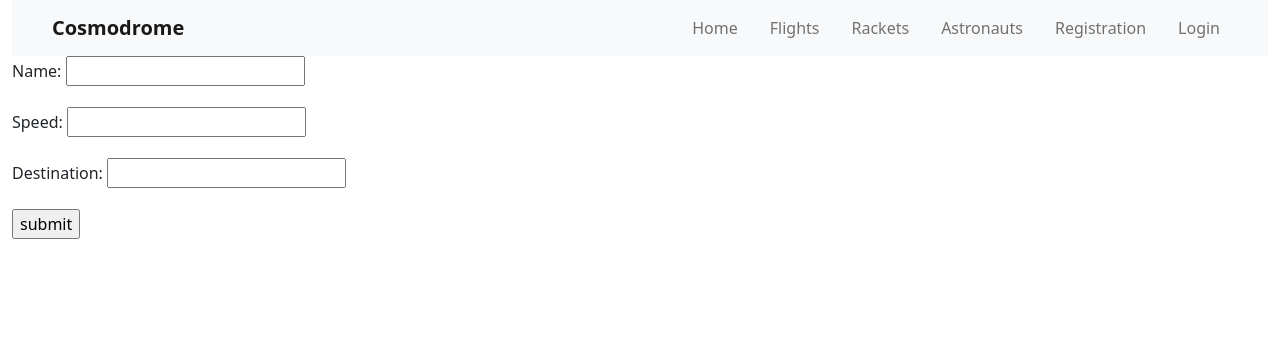
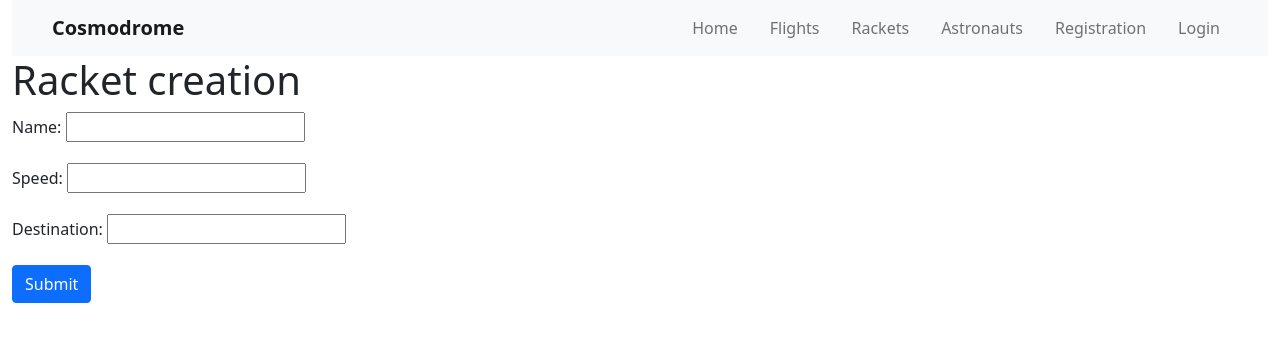
Before and after one commit to Timur5050/cosmodrome, a Django app: page /rackets/create/ in a window 1280 px wide. Shown: the top 356 px of the page. Run offline with Django 5.2, Linux system fonts and the light colour scheme.

Commit message:
changed racket creation template

```diff
--- a/templates/hangar/racket_form.html
+++ b/templates/hangar/racket_form.html
@@ -1,9 +1,12 @@
 {% extends "base.html" %}
 
 {% block content %}
-<form action="" method="post">
-  {% csrf_token %}{{ form.as_p }}
-  <input type="submit" value="submit">
-</form>
-
+<div class="form-container">
+  <h1 class="form-title">Racket creation</h1>
+  <form action="" method="post" class="form">
+    {% csrf_token %}
+    {{ form.as_p }}
+    <button type="submit" class="btn btn-primary">Submit</button>
+  </form>
+</div>
 {% endblock %}
```
